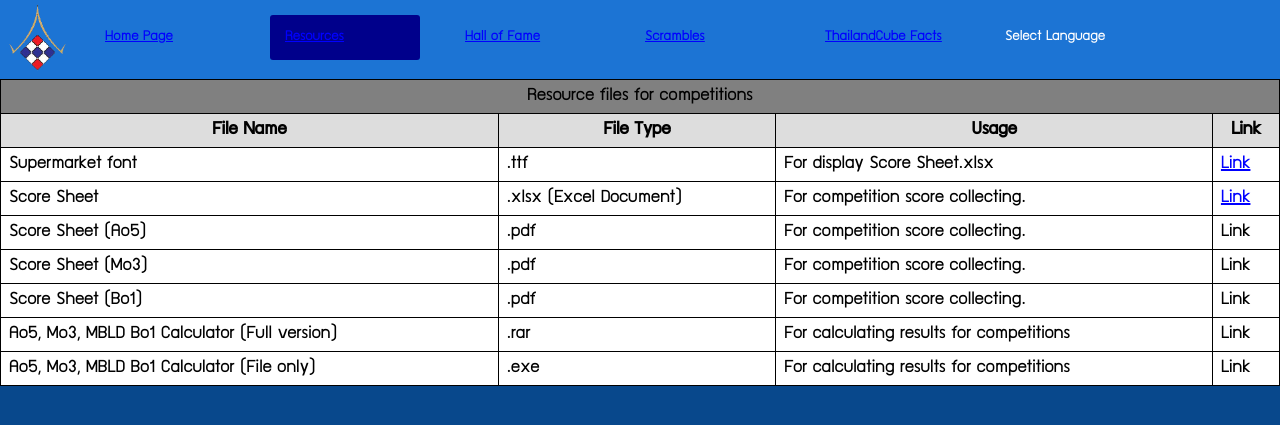
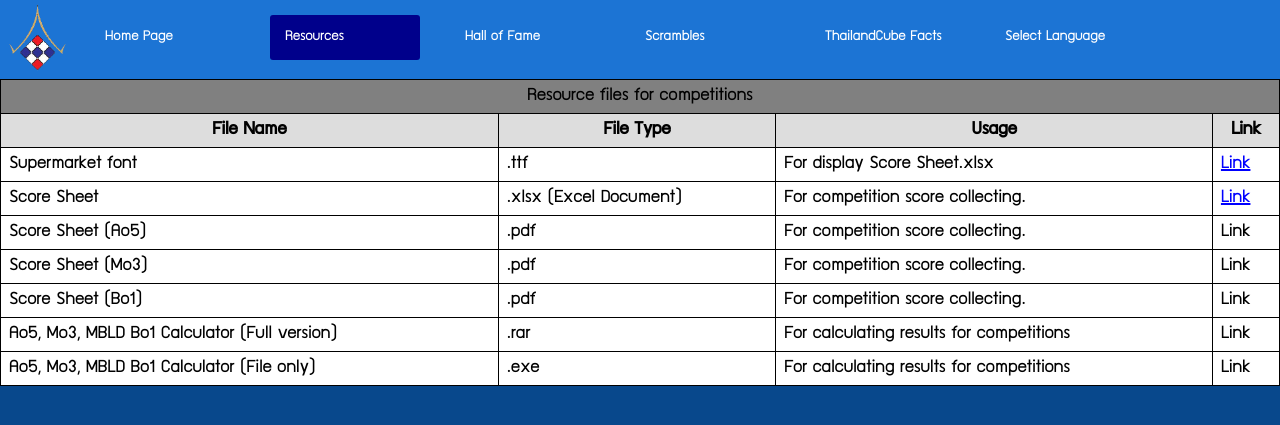
Before and after one commit to Kin6133/thcdbweb, a PHP site: page /en/resources.html in a window 1280 px wide. Shown: the top 425 px of the page. Run offline with PHP 8.4, Linux system fonts and the light colour scheme.

Commit message:
Color Fixed

```diff
--- a/CSS/resources.css
+++ b/CSS/resources.css
@@ -34,7 +34,7 @@ body
         margin: 15px;
         padding: 15px;
     }
-.menu ul li
+.menu ul li a
     {
         text-decoration: none;
         color: white;
```
